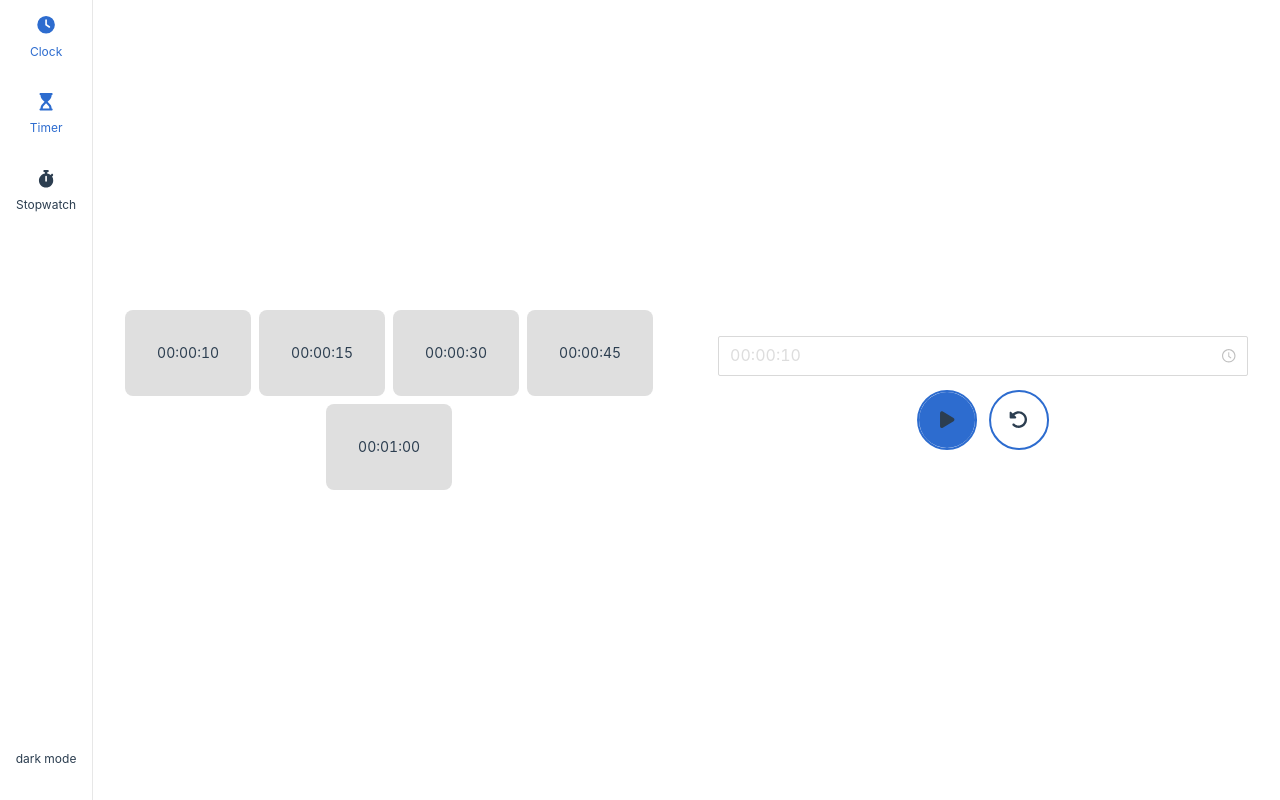
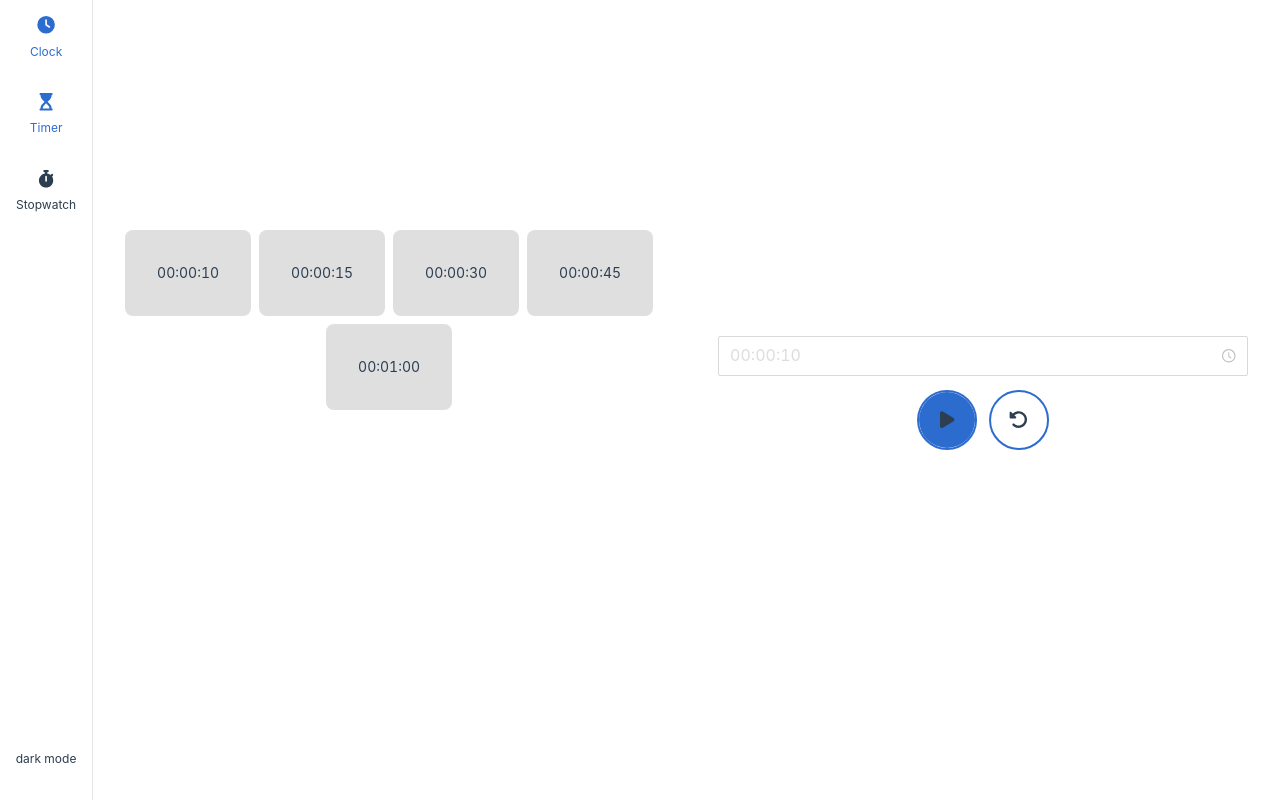
Before and after one commit to Klrfl/TellTime, a Vue app: page /timer in a window 1280 px wide. Built offline with nearby package versions, Linux system fonts and the light colour scheme.

Commit message:
padding at the bottom for scrolling on mobile

```diff
--- a/src/styles.css
+++ b/src/styles.css
@@ -136,6 +136,10 @@
   border-radius: 50%;
 }
 
+.list-container {
+  padding-block-end: 10rem;
+}
+
 @media screen and (min-width: 50em) {
   .btn-container {
     background: transparent;
--- a/src/views/StopwatchView.vue
+++ b/src/views/StopwatchView.vue
@@ -160,10 +160,6 @@ function lap() {
   font-size: 1.2rem;
 }
 
-.lap:nth-child(2) {
-  margin-block-end: 10rem;
-}
-
 @media screen and (min-width: 50em) {
   .stopwatch {
     position: relative;
```
